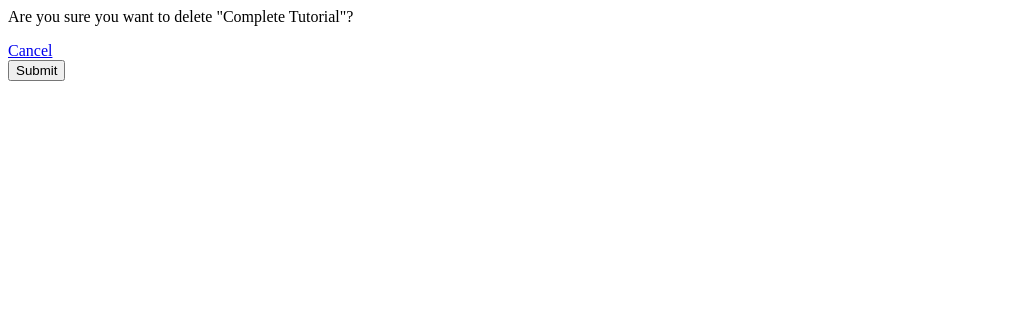
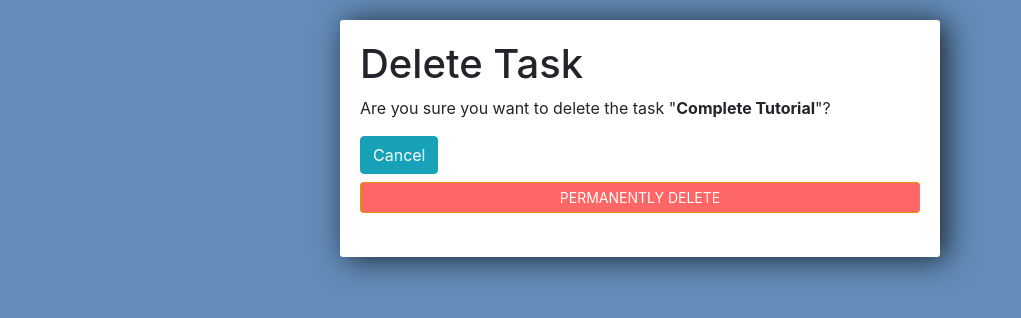
Before and after one commit to johnbeni93/To_Do_List_Web_App, a Django app: page /delete/2/ in a window 1280 px wide. Shown: the top 318 px of the page, without its empty margins (0-1021 px from the left). Run offline with Django 3.2, Linux system fonts and the light colour scheme; data comes from the database, SQL or seed files in the repository; both versions use the stored data as it was after the commit; some libraries are stand-ins or nearby versions.

Commit message:
Functional TO do List WEb Application alpha working properly. CSS Styling full website.

```diff
--- a/todo/tasks/templates/tasks/delete.html
+++ b/todo/tasks/templates/tasks/delete.html
@@ -1,8 +1,62 @@
-<p> Are you sure you want to delete "{{item}}"? </p>
+<link rel="stylesheet" href="https://stackpath.bootstrapcdn.com/bootstrap/4.3.1/css/bootstrap.min.css" integrity="sha384-ggOyR0iXCbMQv3Xipma34MD+dH/1fQ784/j6cY/iJTQUOhcWr7x9JvoRxT2MZw1T" crossorigin="anonymous">
 
-<a href="{% url 'list' %}"> Cancel </a>
+<style>
 
-<form method="POST" action="">
-    {% csrf_token %}
-    <input type="submit" name="Confirm">
-</form>
+	body{
+		background-color: #638CB8;
+	}
+
+	input{
+		width: 100%;
+		padding: 12px 20px;
+		margin: 8px 0;
+		box-sizing: border-box;
+	}
+
+	input::placeholder {
+	  color: #d3d3d3;
+	}
+
+	.submit{
+		background-color: #6BA3E8;
+	}
+
+	.center-column{
+		width:600px;
+		margin: 20px auto;
+		padding:20px;
+		background-color: #fff;
+		border-radius: 3px;
+		box-shadow: 6px 2px 30px 0px rgba(0,0,0,0.75);
+	}
+
+	.item-row{
+		background-color: #906abd;
+		margin: 10px;
+		padding: 20px;
+		border-radius: 3px;
+		color: #fff;
+		font-size: 16px;
+		box-shadow: 0px -1px 10px -4px rgba(0,0,0,0.75);
+	}
+
+	.btn-danger{
+		background-color: #ff6666;
+		border-color: #e59400;
+	}
+
+</style>
+
+<div class="center-column">
+    <h1> Delete Task </h1>
+
+    <p> Are you sure you want to delete the task "<b>{{item}}</b>"? </p>
+
+    <a class="btn btn-info" href="{% url 'list' %}"> Cancel </a>
+
+    <form method="POST" action="">
+        {% csrf_token %}
+        <input class="btn btn-sm btn-danger" type="submit" name="Confirm" value="PERMANENTLY DELETE">
+    </form>
+
+</div>
--- a/todo/tasks/templates/tasks/list.html
+++ b/todo/tasks/templates/tasks/list.html
@@ -49,6 +49,8 @@
 
 <div class="center-column">
 
+    <h1> TO DO LIST: </h1>
+
     <form method='POST' action='/'>
         {% csrf_token %}
         {{form.title}}
```
Also changed, not shown: todo/tasks/templates/tasks/update_task.html (+62 -6 lines), todo/db.sqlite3. Lines whose indentation alone changed are shown as unchanged.
